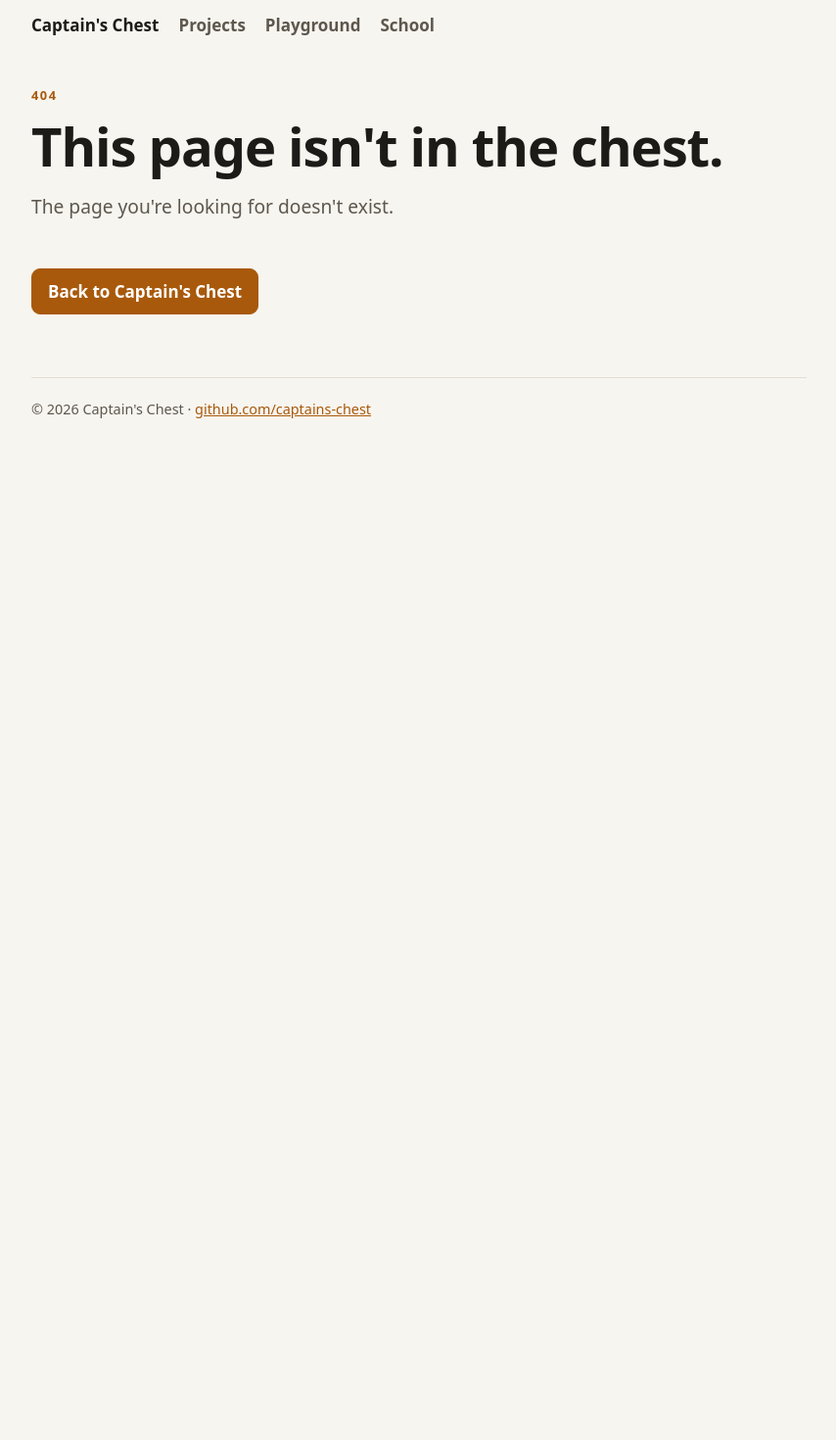
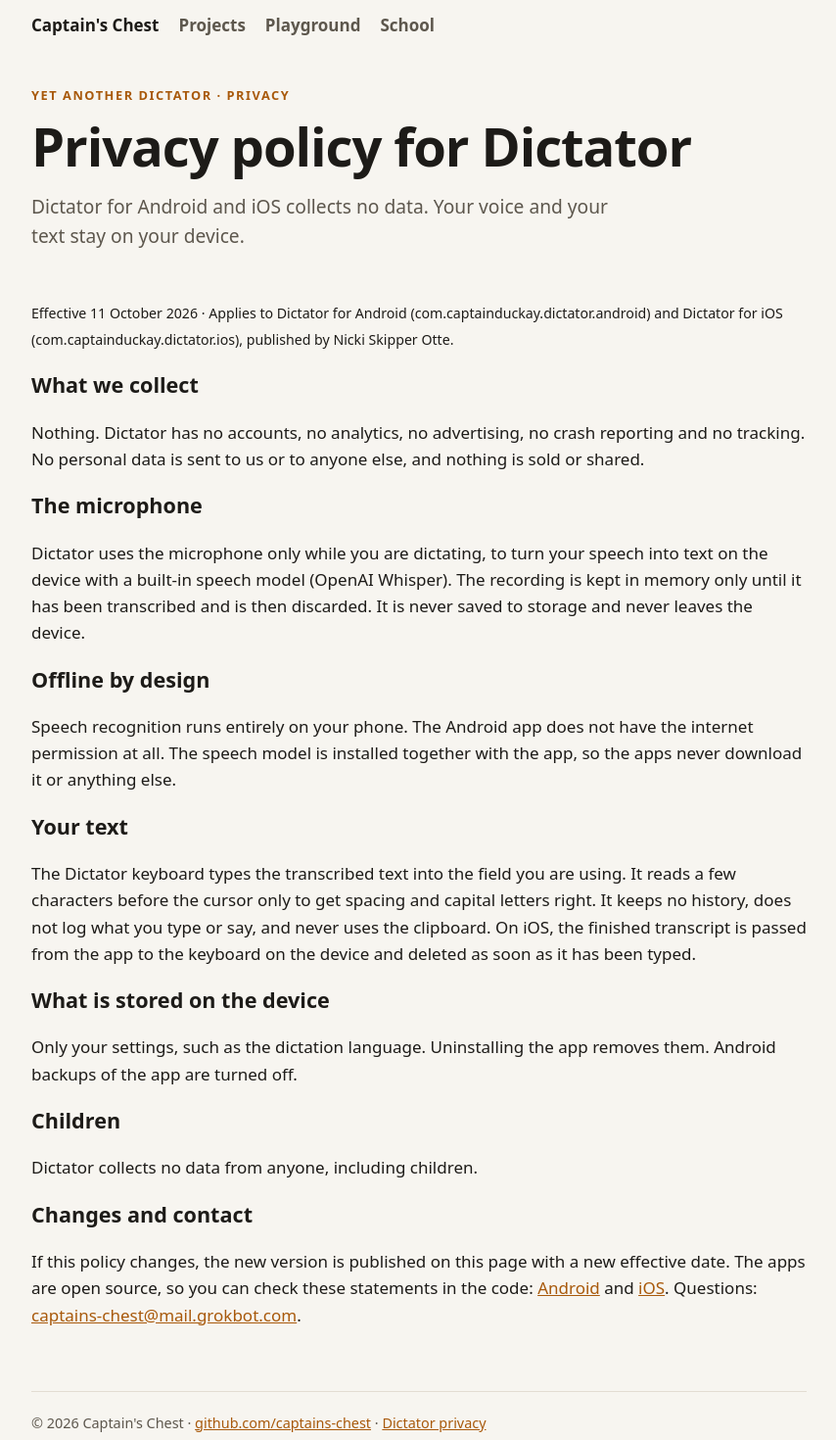
Before and after one commit to captains-chest/site, an Angular app: page /dictator/privacy in a window 1280 px wide. Shown: the part 20-1490 px from the top of the page at 98% size, without its empty margins (212-1066 px from the left). Before the commit the page ends 800 px from the top, so only its background shows below. Built offline with nearby package versions, Linux system fonts and the light colour scheme.

Commit message:
feat(dictator): Add the Dictator privacy policy page
/dictator/privacy for the Android and iOS apps: no data collected, offline,
microphone used only for on-device transcription. Prerendered, in the
sitemap, linked from the footer, and covered by axe and Lighthouse.

```diff
--- a/lighthouserc.desktop.json
+++ b/lighthouserc.desktop.json
@@ -3,6 +3,7 @@
     "collect": {
       "url": [
         "http://127.0.0.1:8787/",
+        "http://127.0.0.1:8787/dictator/privacy",
         "http://127.0.0.1:8787/school/skills/project-code-standards"
       ],
       "numberOfRuns": 3,
--- a/lighthouserc.mobile.json
+++ b/lighthouserc.mobile.json
@@ -3,6 +3,7 @@
     "collect": {
       "url": [
         "http://127.0.0.1:8787/",
+        "http://127.0.0.1:8787/dictator/privacy",
         "http://127.0.0.1:8787/school/skills/project-code-standards"
       ],
       "numberOfRuns": 3,
--- a/scripts/ci/axe.mjs
+++ b/scripts/ci/axe.mjs
@@ -9,6 +9,7 @@
 const pages = [
   { path: '/', status: 200 },
   { path: '/play', status: 200 },
+  { path: '/dictator/privacy', status: 200 },
   { path: '/school', status: 200 },
   { path: '/school/way', status: 200 },
   { path: '/school/skills', status: 200 },
--- a/scripts/generate-skills.mjs
+++ b/scripts/generate-skills.mjs
@@ -150,7 +150,7 @@
   join(outDir, 'public/school/version.json'),
   `${JSON.stringify({ skillsRepo: repoUrl, branch, sha, committedAt, skills: slugs }, null, 2)}\n`,
 );
-const sitePaths = ['/', '/play', '/school', '/school/way', '/school/skills', ...slugs.map((slug) => `/school/skills/${slug}`)];
+const sitePaths = ['/', '/play', '/dictator/privacy', '/school', '/school/way', '/school/skills', ...slugs.map((slug) => `/school/skills/${slug}`)];
 writeFileSync(
   join(outDir, 'public/sitemap.xml'),
   `<?xml version="1.0" encoding="UTF-8"?>\n<urlset xmlns="http://www.sitemaps.org/schemas/sitemap/0.9">\n` +
--- a/src/app/app.routes.server.ts
+++ b/src/app/app.routes.server.ts
@@ -5,6 +5,7 @@
   // Content routes are prerendered at build time and served as static assets.
   { path: '', renderMode: RenderMode.Prerender },
   { path: 'play', renderMode: RenderMode.Prerender },
+  { path: 'dictator/privacy', renderMode: RenderMode.Prerender },
   { path: 'school', renderMode: RenderMode.Prerender },
   { path: 'school/way', renderMode: RenderMode.Prerender },
   { path: 'school/skills', renderMode: RenderMode.Prerender },
--- a/src/app/app.routes.ts
+++ b/src/app/app.routes.ts
@@ -88,6 +88,16 @@
     data: meta(skillMeta),
   },
   {
+    path: 'dictator/privacy',
+    loadComponent: () => import('./dictator-privacy/dictator-privacy').then((m) => m.DictatorPrivacy),
+    title: `Dictator privacy policy · ${siteName}`,
+    data: meta({
+      description: 'Dictator for Android and iOS collects no data: dictation runs offline, on the device.',
+      path: '/dictator/privacy',
+      breadcrumbs: [home, { name: 'Dictator privacy policy', path: '/dictator/privacy' }],
+    }),
+  },
+  {
     path: '**',
     loadComponent: () => import('./not-found/not-found').then((m) => m.NotFound),
     title: notFoundTitle,
--- /dev/null
+++ b/src/app/dictator-privacy/dictator-privacy.html
@@ -0,0 +1,43 @@
+<article>
+  <header>
+    <p class="eyebrow">Yet Another Dictator · Privacy</p>
+    <h1>Privacy policy for Dictator</h1>
+    <p class="lead">Dictator for Android and iOS collects no data. Your voice and your text stay on your device.</p>
+    <p><small>Effective 11 October 2026 · Applies to Dictator for Android (com.captainduckay.dictator.android) and Dictator for iOS (com.captainduckay.dictator.ios), published by Nicki Skipper Otte.</small></p>
+  </header>
+
+  <section aria-labelledby="collect-heading">
+    <h2 id="collect-heading">What we collect</h2>
+    <p>Nothing. Dictator has no accounts, no analytics, no advertising, no crash reporting and no tracking. No personal data is sent to us or to anyone else, and nothing is sold or shared.</p>
+  </section>
+
+  <section aria-labelledby="microphone-heading">
+    <h2 id="microphone-heading">The microphone</h2>
+    <p>Dictator uses the microphone only while you are dictating, to turn your speech into text on the device with a built-in speech model (OpenAI Whisper). The recording is kept in memory only until it has been transcribed and is then discarded. It is never saved to storage and never leaves the device.</p>
+  </section>
+
+  <section aria-labelledby="offline-heading">
+    <h2 id="offline-heading">Offline by design</h2>
+    <p>Speech recognition runs entirely on your phone. The Android app does not have the internet permission at all. The speech model is installed together with the app, so the apps never download it or anything else.</p>
+  </section>
+
+  <section aria-labelledby="text-heading">
+    <h2 id="text-heading">Your text</h2>
+    <p>The Dictator keyboard types the transcribed text into the field you are using. It reads a few characters before the cursor only to get spacing and capital letters right. It keeps no history, does not log what you type or say, and never uses the clipboard. On iOS, the finished transcript is passed from the app to the keyboard on the device and deleted as soon as it has been typed.</p>
+  </section>
+
+  <section aria-labelledby="stored-heading">
+    <h2 id="stored-heading">What is stored on the device</h2>
+    <p>Only your settings, such as the dictation language. Uninstalling the app removes them. Android backups of the app are turned off.</p>
+  </section>
+
+  <section aria-labelledby="children-heading">
+    <h2 id="children-heading">Children</h2>
+    <p>Dictator collects no data from anyone, including children.</p>
+  </section>
+
+  <section aria-labelledby="changes-heading">
+    <h2 id="changes-heading">Changes and contact</h2>
+    <p>If this policy changes, the new version is published on this page with a new effective date. The apps are open source, so you can check these statements in the code: <a href="https://github.com/captains-chest/yet-another-dictator-android">Android</a> and <a href="https://github.com/captains-chest/yet-another-dictator-ios">iOS</a>. Questions: <a href="mailto:captains-chest@mail.grokbot.com">captains-chest&#64;mail.grokbot.com</a>.</p>
+  </section>
+</article>
--- /dev/null
+++ b/src/app/dictator-privacy/dictator-privacy.ts
@@ -0,0 +1,8 @@
+import { ChangeDetectionStrategy, Component } from '@angular/core';
+
+@Component({
+  selector: 'cc-dictator-privacy',
+  templateUrl: './dictator-privacy.html',
+  changeDetection: ChangeDetectionStrategy.OnPush,
+})
+export class DictatorPrivacy {}
--- a/src/app/site-footer/site-footer.html
+++ b/src/app/site-footer/site-footer.html
@@ -1 +1 @@
-<p><small>© {{ year }} Captain's Chest · <a href="https://github.com/captains-chest">github.com/captains-chest</a></small></p>
+<p><small>© {{ year }} Captain's Chest · <a href="https://github.com/captains-chest">github.com/captains-chest</a> · <a routerLink="/dictator/privacy">Dictator privacy</a></small></p>
--- a/src/app/site-footer/site-footer.ts
+++ b/src/app/site-footer/site-footer.ts
@@ -1,7 +1,9 @@
 import { ChangeDetectionStrategy, Component } from '@angular/core';
+import { RouterLink } from '@angular/router';
 
 @Component({
   selector: 'footer[cc-site-footer]',
+  imports: [RouterLink],
   templateUrl: './site-footer.html',
   changeDetection: ChangeDetectionStrategy.OnPush,
 })
```
